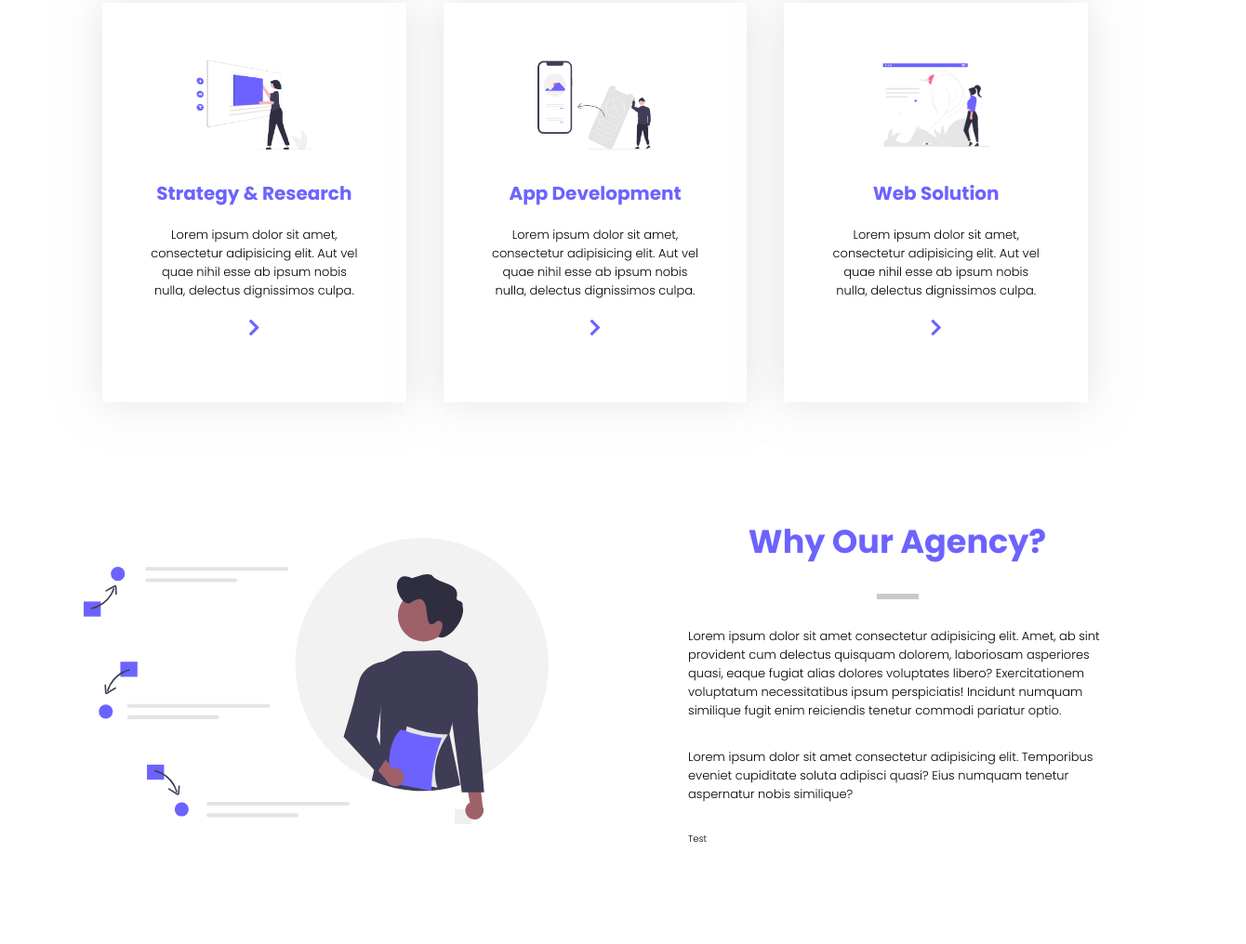
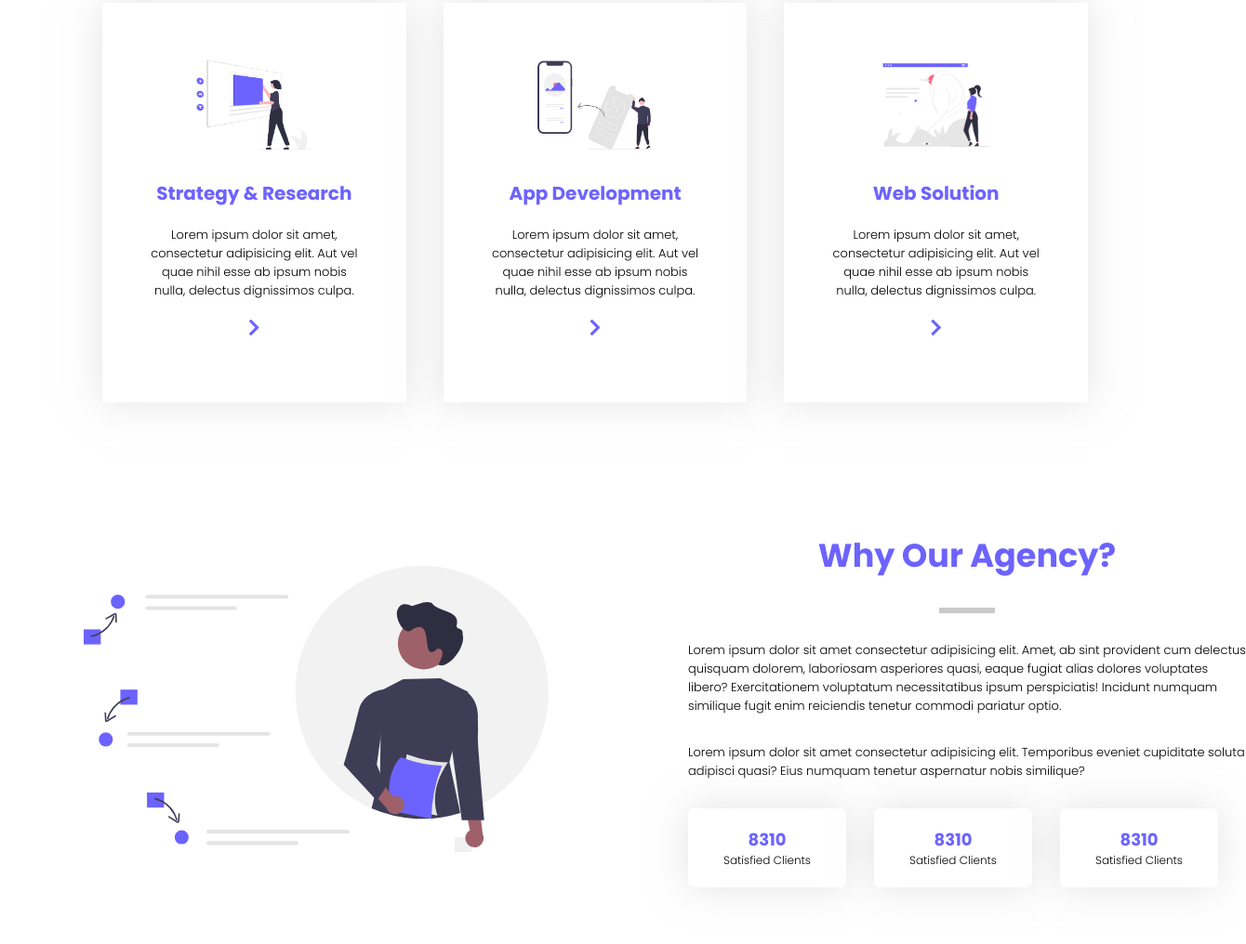
Before and after one commit to najmulmyself/Webie, a website: page index.html in a window 1280 px wide. Shown: the part 966-1982 px from the top of the page at 93% size, 1340 px wide, since content can reach past the window. Before the commit the page ends 1949 px from the top, so only its background shows below. Drawn offline with Linux system fonts and the light colour scheme.

Commit message:
agency section completed

```diff
--- a/index.html
+++ b/index.html
@@ -96,7 +96,20 @@
         <span class="u--border"></span>
         <p class="agency__para u--para">Lorem ipsum dolor sit amet consectetur adipisicing elit. Amet, ab sint provident cum delectus quisquam dolorem, laboriosam asperiores quasi, eaque fugiat alias dolores voluptates libero? Exercitationem voluptatum necessitatibus ipsum perspiciatis! Incidunt numquam similique fugit enim reiciendis tenetur commodi pariatur optio.</p>
         <p class="agency__para u--para">Lorem ipsum dolor sit amet consectetur adipisicing elit. Temporibus eveniet cupiditate soluta adipisci quasi? Eius numquam tenetur aspernatur nobis similique?</p>
-        <div class="agency__counter">Test</div>
+        <div class="agency__counter">
+          <div class="agency__counter--card">
+            <h2 class="counter--count">8310</h2>
+            <p class="counter--text">Satisfied Clients</p>
+          </div>
+          <div class="agency__counter--card">
+            <h2 class="counter--count">8310</h2>
+            <p class="counter--text">Satisfied Clients</p>
+          </div>
+          <div class="agency__counter--card">
+            <h2 class="counter--count">8310</h2>
+            <p class="counter--text">Satisfied Clients</p>
+          </div>
+        </div>
       </div>
     </div>
   </body>
--- a/sass/agency.scss
+++ b/sass/agency.scss
@@ -2,6 +2,7 @@
   display: flex;
   //   justify-content: space-between;
   align-items: center;
+  margin: 8rem 0;
 }
 .agency--img {
   height: 50rem;
@@ -19,4 +20,33 @@
   & > *:not(:last-child) {
     margin-bottom: 3rem;
   }
+
+  &__counter {
+    display: flex;
+    justify-content: space-evenly;
+
+    &--card {
+      width: 17rem;
+      background-color: #fff;
+      box-shadow: 0 0 4rem rgba($color-tertiary, 0.5);
+      padding: 2rem;
+      border-radius: 0.7rem;
+      text-align: center;
+      margin-right: 3rem;
+      transition: all 0.2s;
+      cursor: pointer;
+
+      &:hover {
+        transform: translateY(-3px);
+        border-bottom: 3px solid $color-primary-dark;
+      }
+    }
+  }
 }
+.counter--count {
+  color: $color-primary-dark;
+  font-size: 1.8rem;
+}
+.counter--text {
+  font-size: 1.2rem;
+}
```
Also changed, not shown: css/style.css.
